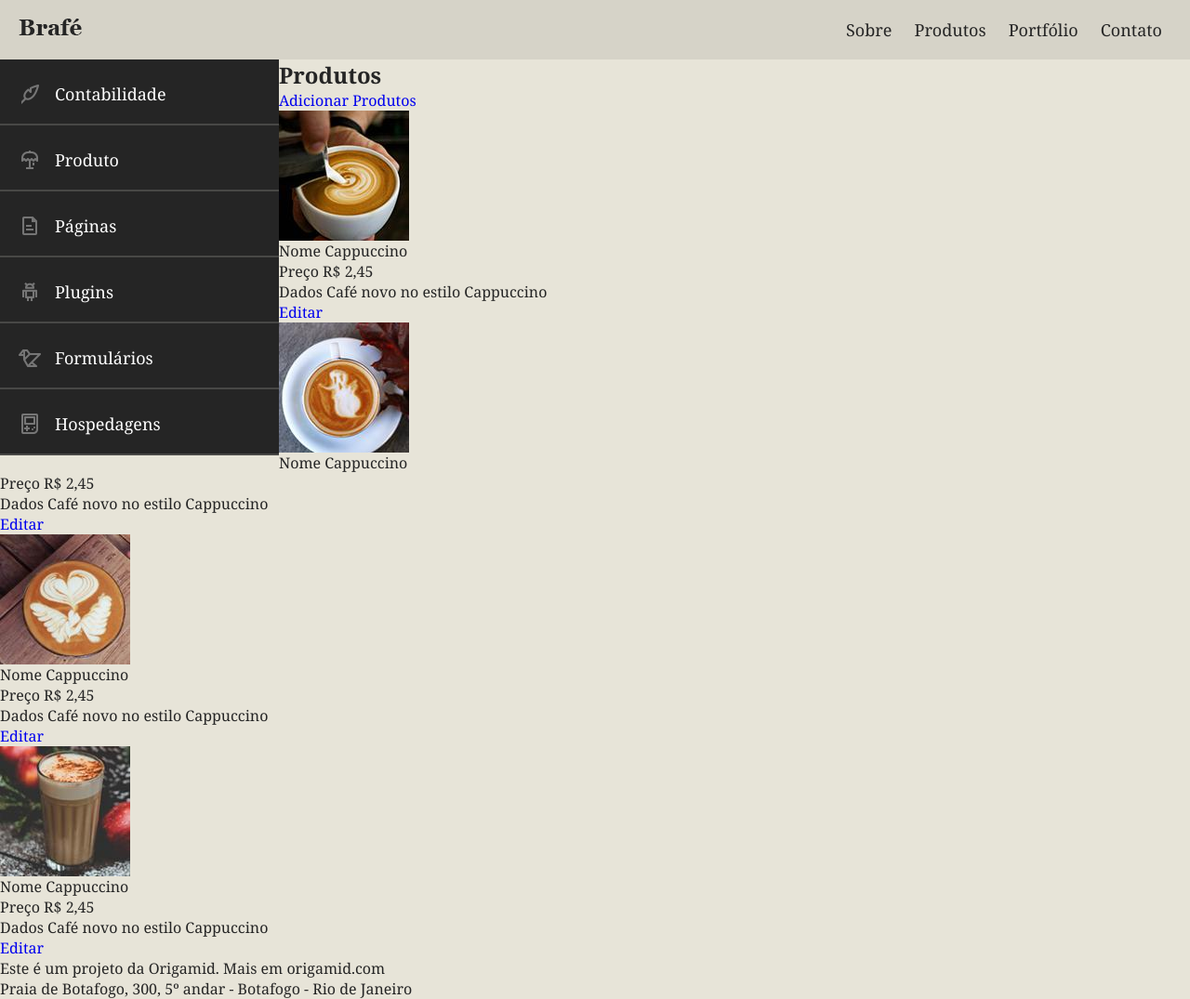
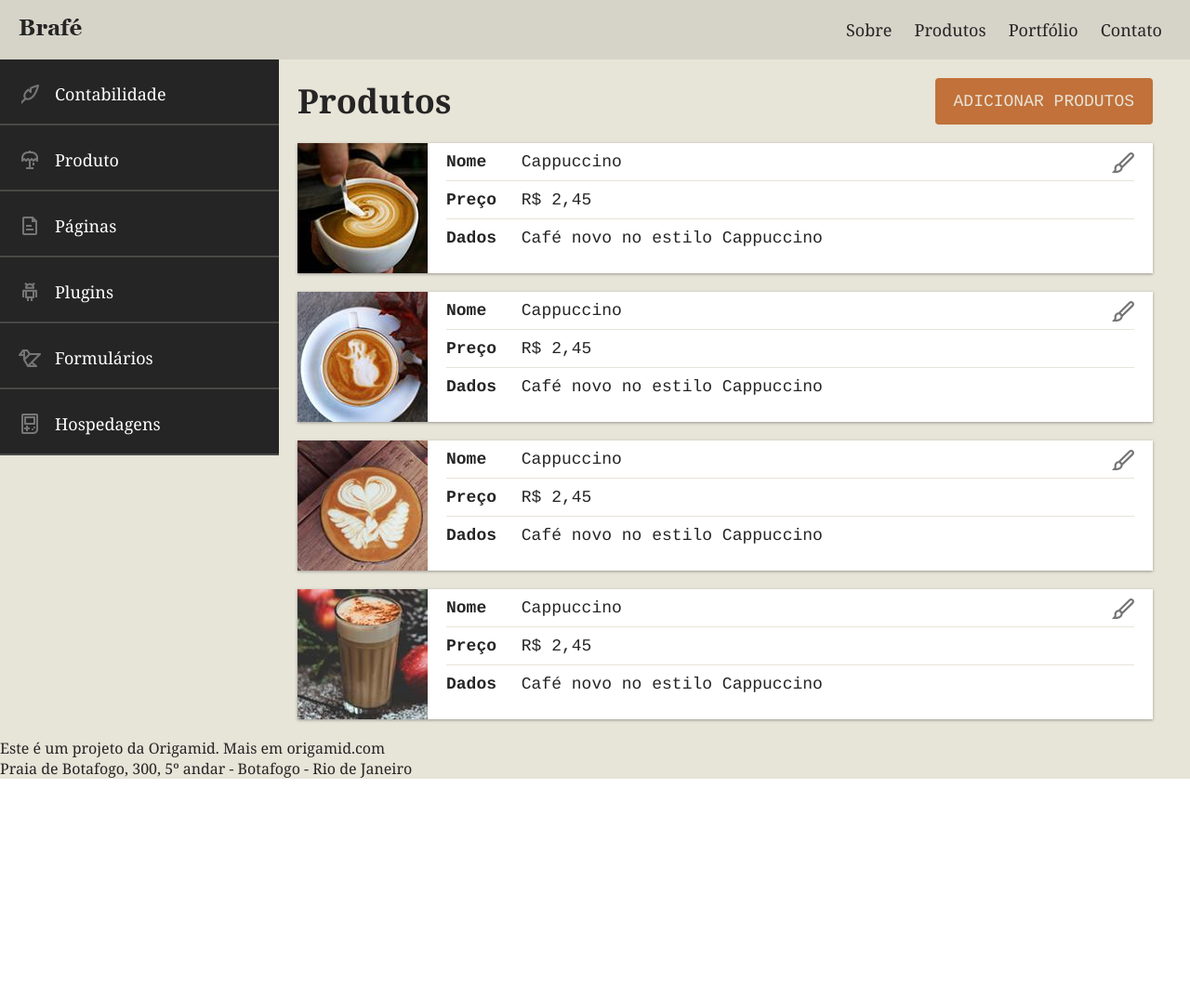
Before and after one commit to jgdj01/origamid-cursos, a PHP site: page / in a window 1280 px wide. Shown: the whole page at 93% size. After the commit the page ends 838 px from the top, so only its background shows below. Run offline with PHP 8.4, Linux system fonts and the light colour scheme.

Commit message:
Brafé 3 - Puro - Produtos :ballot_box_with_check:

```diff
--- a/css-avancado-posicionamento/brafe-3-puro/css/style.css
+++ b/css-avancado-posicionamento/brafe-3-puro/css/style.css
@@ -68,6 +68,13 @@ a {
 
 /* MAIN */
 
+.main-container::after,
+.main-container::before {
+  content: "";
+  display: table;
+  clear: both;
+}
+
 /* SIDE NAV */
 
 .side-nav {
@@ -118,3 +125,92 @@ a {
 .nav-hospedagens::before {
   background-position: 0 calc(-24px * 5);
 }
+
+/* Produtos */
+.produtos {
+  float: left;
+  width: calc(100% - 300px);
+  margin: 0 auto;
+  max-width: 960px;
+  padding: 20px;
+}
+
+.produtos header::before,
+.produtos header::after {
+  content: "";
+  display: table;
+  clear: both;
+}
+
+.produtos h1 {
+  font-size: 2.25em;
+  float: left;
+}
+
+.adicionar-produtos {
+  background: #c17139;
+  color: #e7e4d8;
+  font-size: 1.125em;
+  font-family: Courier, monospace;
+  text-transform: uppercase;
+  padding: 15px 20px;
+  border-radius: 4px;
+  float: right;
+  text-align: center;
+}
+
+.produtos-item {
+  background: #fff;
+  box-shadow: 0 1px 3px 0 rgba(0, 0, 0, 0.35);
+  margin-top: 20px;
+  position: relative;
+}
+
+.produtos-item::after,
+.produtos-item::before {
+  content: "";
+  display: table;
+  clear: both;
+}
+
+.produtos-item img {
+  float: left;
+}
+
+.produtos-item a {
+  width: 24px;
+  height: 24px;
+  overflow: hidden;
+  text-indent: -200px;
+  position: absolute;
+  right: 20px;
+  top: 10px;
+  background: url("../img/edit.svg") no-repeat;
+}
+
+.produtos-item a:hover {
+  background: url("../img/edit-hover.svg") no-repeat;
+}
+
+.produtos-item ul {
+  float: left;
+  padding: 0 20px;
+  width: calc(100% - 140px);
+}
+
+.produtos-item li {
+  padding: 10px 0;
+  font-size: 1.125em;
+  font-family: Courier, monospace;
+  border-bottom: 1px solid #e7e4d8;
+}
+
+.produtos-item li:last-child {
+  border: none;
+}
+
+.produtos-item span {
+  font-weight: bold;
+  width: 70px;
+  display: inline-block;
+}
--- a/css-avancado-posicionamento/brafe-3-puro/index.html
+++ b/css-avancado-posicionamento/brafe-3-puro/index.html
@@ -9,7 +9,6 @@
 </head>
 
 <body>
-
     <header class="header">
         <a class="header-logo" href="#"><img src="img/brafe.png" alt="Brafé"></a>
 
@@ -22,6 +21,7 @@
             </ul>
         </nav>
     </header>
+
     <main class="main-container">
         <nav class="side-nav">
             <ul>
@@ -35,12 +35,13 @@
             </ul>
         </nav>
 
-        <section>
+        <section class="produtos">
             <header>
                 <h1>Produtos</h1>
-                <a href="#">Adicionar Produtos</a>
+                <a class="adicionar-produtos" href="#">Adicionar Produtos</a>
+            </header>
             <ul>
-                    <li>
+                <li class="produtos-item">
                     <img src="img/cafe-1.jpg" alt="Café 1">
                     <ul>
                         <li><span>Nome</span> Cappuccino</li>
@@ -49,7 +50,7 @@
                     </ul>
                     <a href="#">Editar</a>
                 </li>
-                    <li>
+                <li class="produtos-item">
                     <img src="img/cafe-2.jpg" alt="Café 2">
                     <ul>
                         <li><span>Nome</span> Cappuccino</li>
@@ -58,7 +59,7 @@
                     </ul>
                     <a href="#">Editar</a>
                 </li>
-                    <li>
+                <li class="produtos-item">
                     <img src="img/cafe-3.jpg" alt="Café 3">
                     <ul>
                         <li><span>Nome</span> Cappuccino</li>
@@ -67,7 +68,7 @@
                     </ul>
                     <a href="#">Editar</a>
                 </li>
-                    <li>
+                <li class="produtos-item">
                     <img src="img/cafe-4.jpg" alt="Café 4">
                     <ul>
                         <li><span>Nome</span> Cappuccino</li>
@@ -77,7 +78,7 @@
                     <a href="#">Editar</a>
                 </li>
             </ul>
-            </header>
+
         </section>
     </main>
 
```
Lines whose indentation alone changed are shown as unchanged.
